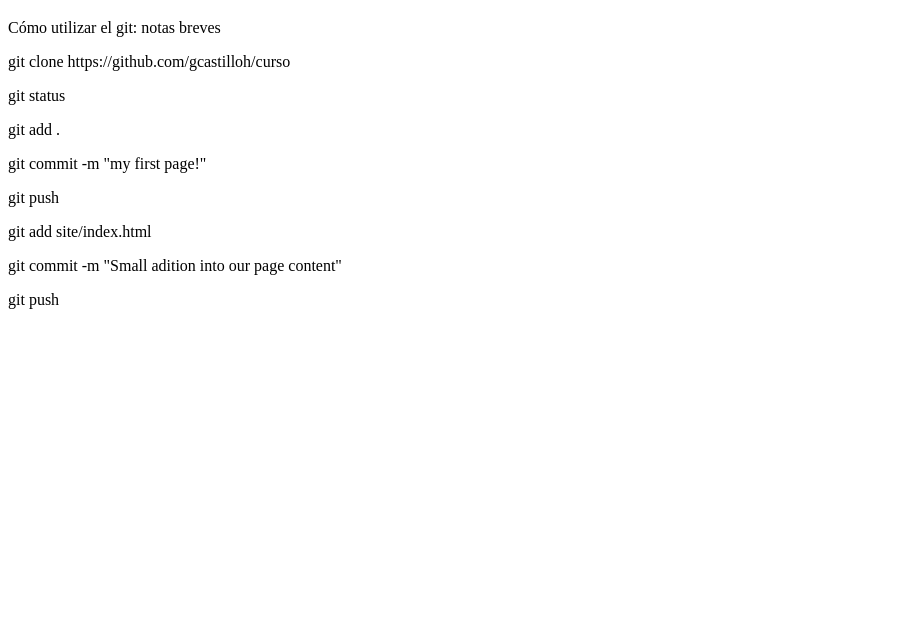
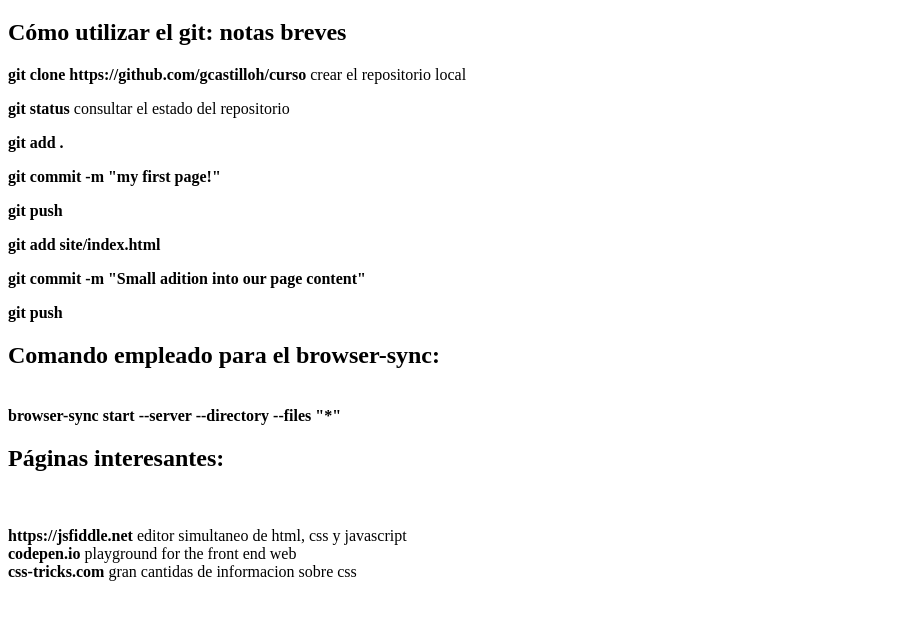
Before and after one commit to gcastilloh/curso, a plain HTML site: page site/index.html in a window 1280 px wide. Shown: the part 61-680 px from the top of the page, without its empty margins (0-905 px from the left). Drawn offline with Linux system fonts and the light colour scheme.

Commit message:
Notas a environment setup

```diff
--- a/site/index.html
+++ b/site/index.html
@@ -5,14 +5,24 @@
 </head>
 <body>
 <h1>Welcome to HTML, CSS, and Javascript for Web Developers!</h1>
-<p>Cómo utilizar el git: notas breves<p>
-	<p>git clone https://github.com/gcastilloh/curso</p>
-	<p>git status</p>
-	<p>git add .</p>
-	<p>git commit -m "my first page!"</p>
-	<p>git push</p>
-	<p>git add site/index.html</p>
-	<p>git commit -m "Small adition into our page content"</p>
-	<p>git push<p>
+<p><h2>Cómo utilizar el git: notas breves</h2><p>
+	<p><b>git clone https://github.com/gcastilloh/curso</b> crear el repositorio local</p>
+	<p><b>git status</b> consultar el estado del repositorio</p>
+	<p><b>git add . </b> </p>
+	<p><b>git commit -m "my first page!" </b> </p>
+	<p><b>git push </b> </p>
+	<p><b>git add site/index.html </b> </p>
+	<p><b>git commit -m "Small adition into our page content" </b> </p>
+	<p><b>git push </b> </p>
+	<p><h2>Comando empleado para el browser-sync:</h2><br>
+		<b>browser-sync start --server --directory --files "*"</b>
+	</p>
+	<p><h2>Páginas interesantes:</h2><br><br>
+		<b>https://jsfiddle.net</b> editor simultaneo de html, css y javascript<br>
+		<b>codepen.io</b> playground for the front end web<br>
+		<b>css-tricks.com</b> gran cantidas de informacion sobre css<br>
+
+
+
 	</body>
 </html>
```
